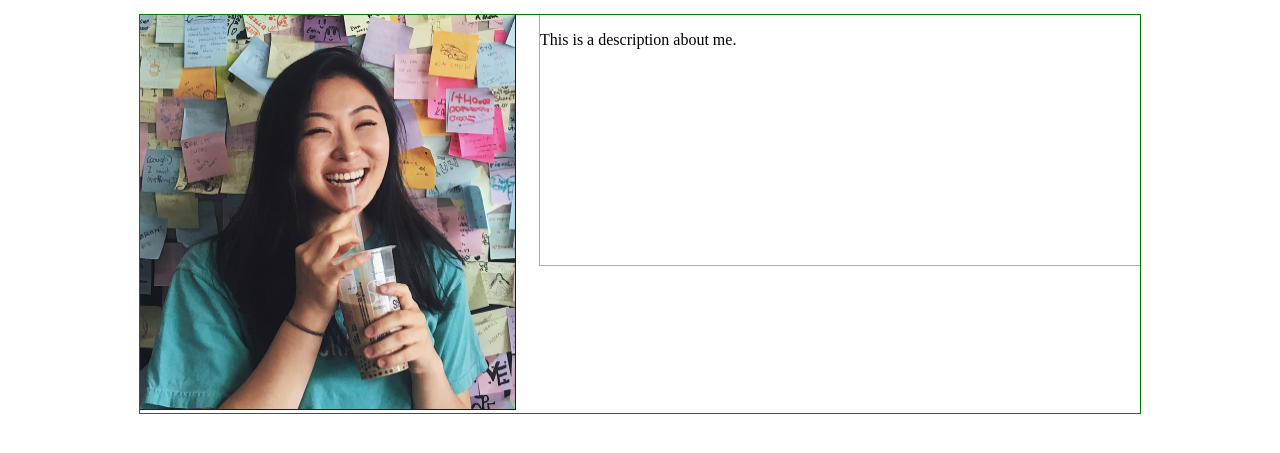
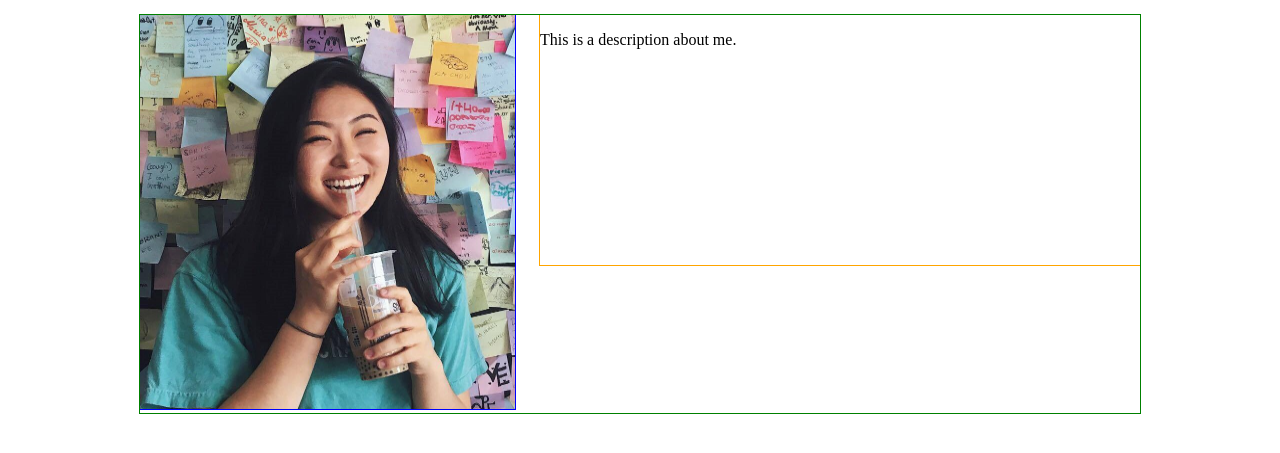
Before and after one commit to estherlee99/estherlee99.github.io, a plain HTML site: page me.html in a window 1280 px wide. Shown: the part 165-618 px from the top of the page. Drawn offline with Linux system fonts and the light colour scheme.

Commit message:
add jpg instead of png

```diff
--- a/me.html
+++ b/me.html
@@ -254,7 +254,7 @@
 <br/>
 
 <div class="parentDiv">
-	<img class="meImage" src="images/me/me.png" alt="Image of myself">
+	<img class="meImage" src="images/me/me2.jpg" alt="Image of myself">
 	<div class="meDesc"><p>This is a description about me.</p></div>
 </div>
 
```
Also changed, not shown: images/me/me2.jpg (added).
